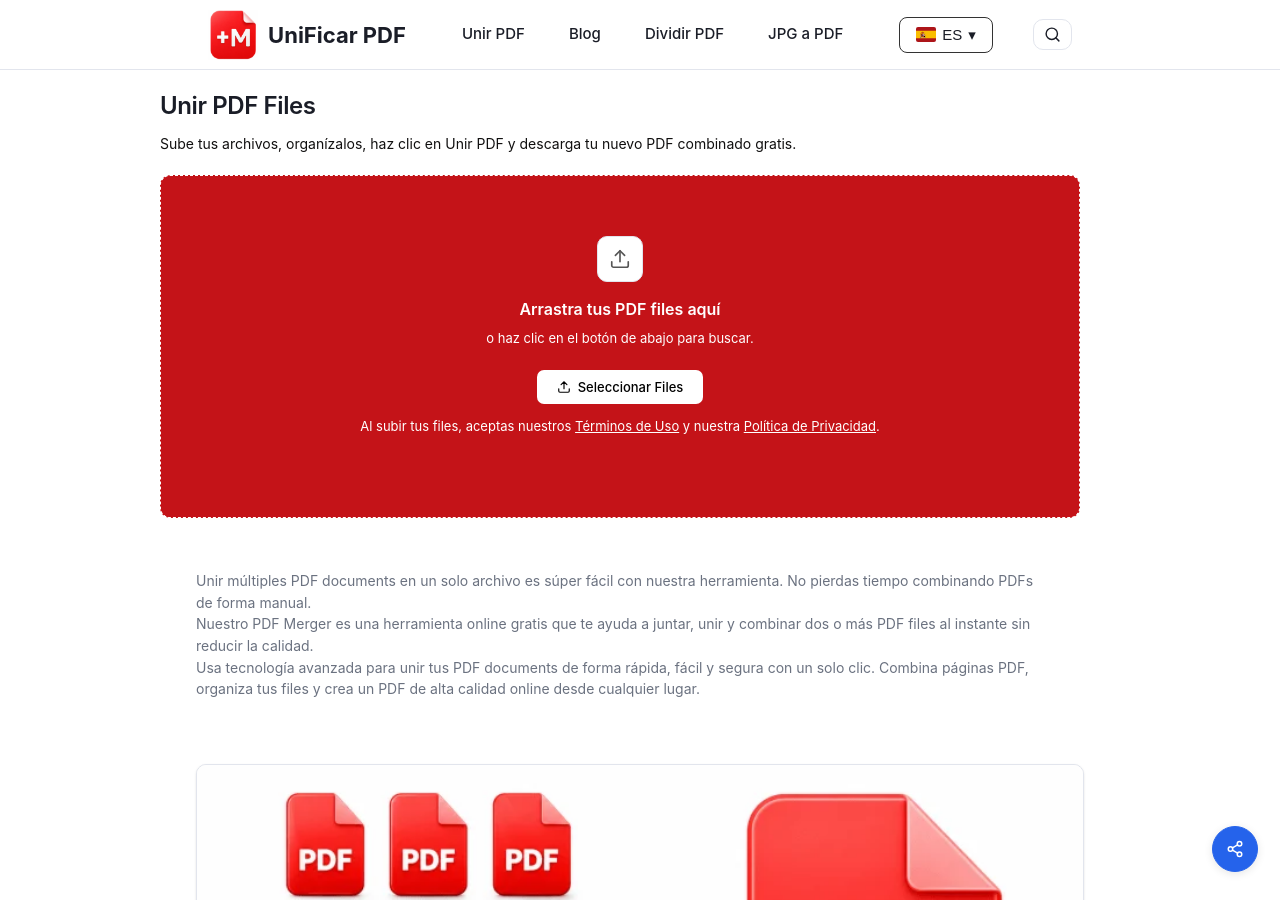
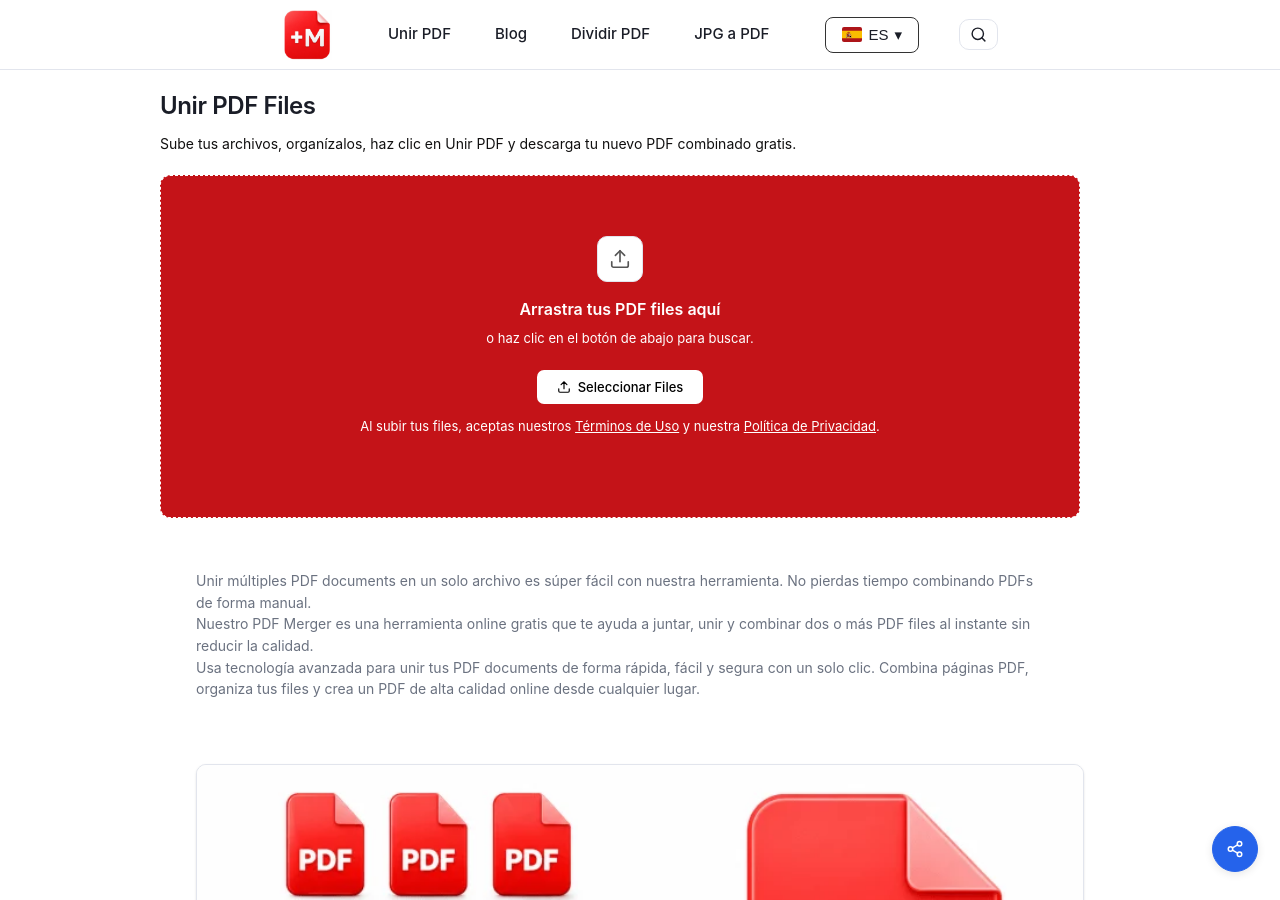
Before and after one commit to rforrupesh/jekyllmultilingual, a Jekyll site: the page built from index.md, in a window 1280 px wide and 900 px high. Built offline with Jekyll 4.4.1, drawn with Linux system fonts in a browser that asks for light colours.

Commit message:
Comment out logo text in navigation
Comment out the 'UniFicar PDF' span in the navigation.

```diff
--- a/_includes/nav.html
+++ b/_includes/nav.html
@@ -132,7 +132,7 @@
 
 <a href="{{ base }}{% if page.lang == 'es' %}/{% else %}/{{ page.lang }}/{% endif %}" class="logo">
   <img src="/assets/img/logo.webp" alt="{{ site.title }}">
-  <span>UniFicar PDF</span>
+  <!-- <span>UniFicar PDF</span>-->
 </a>
 
 <div class="menu" id="menu">
```
